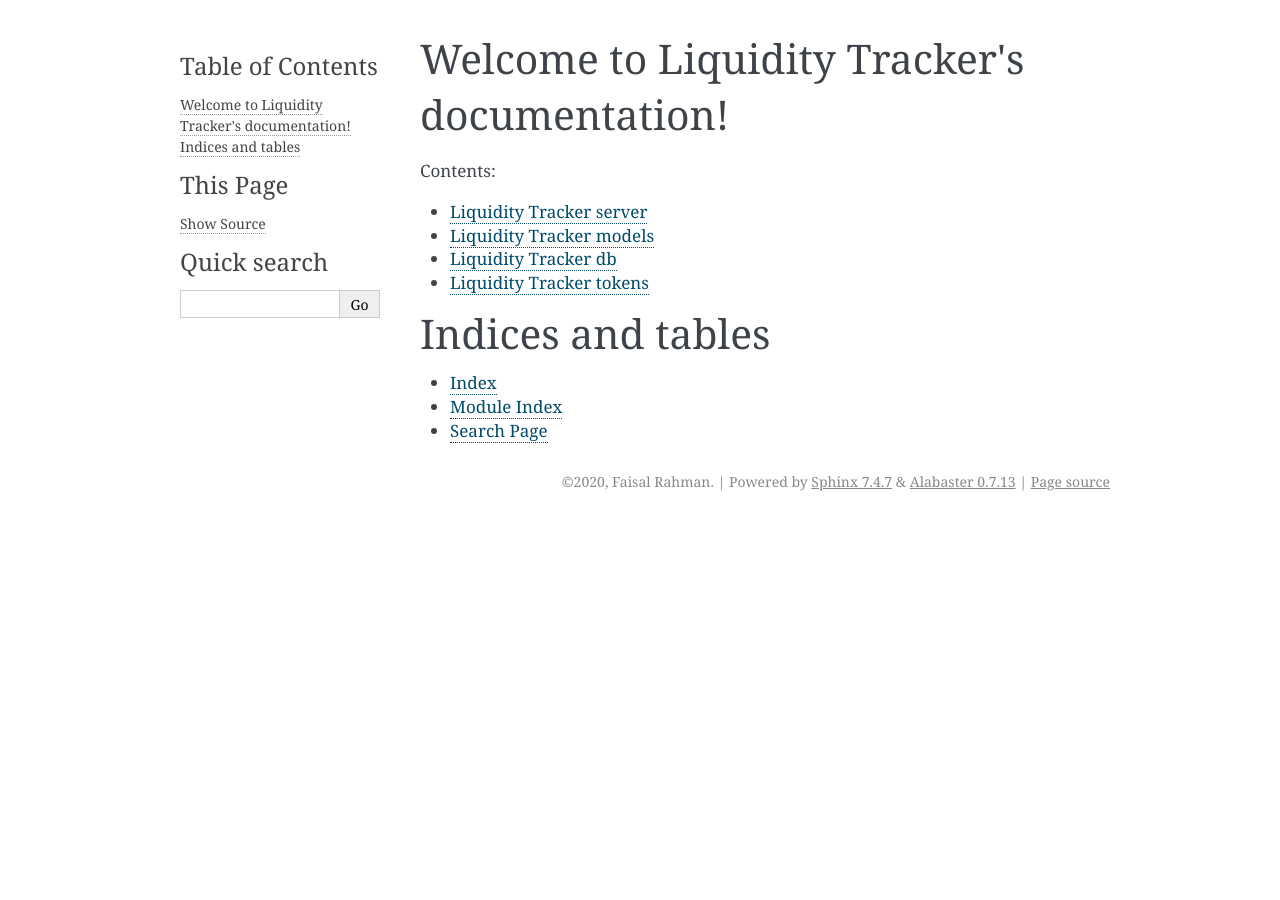
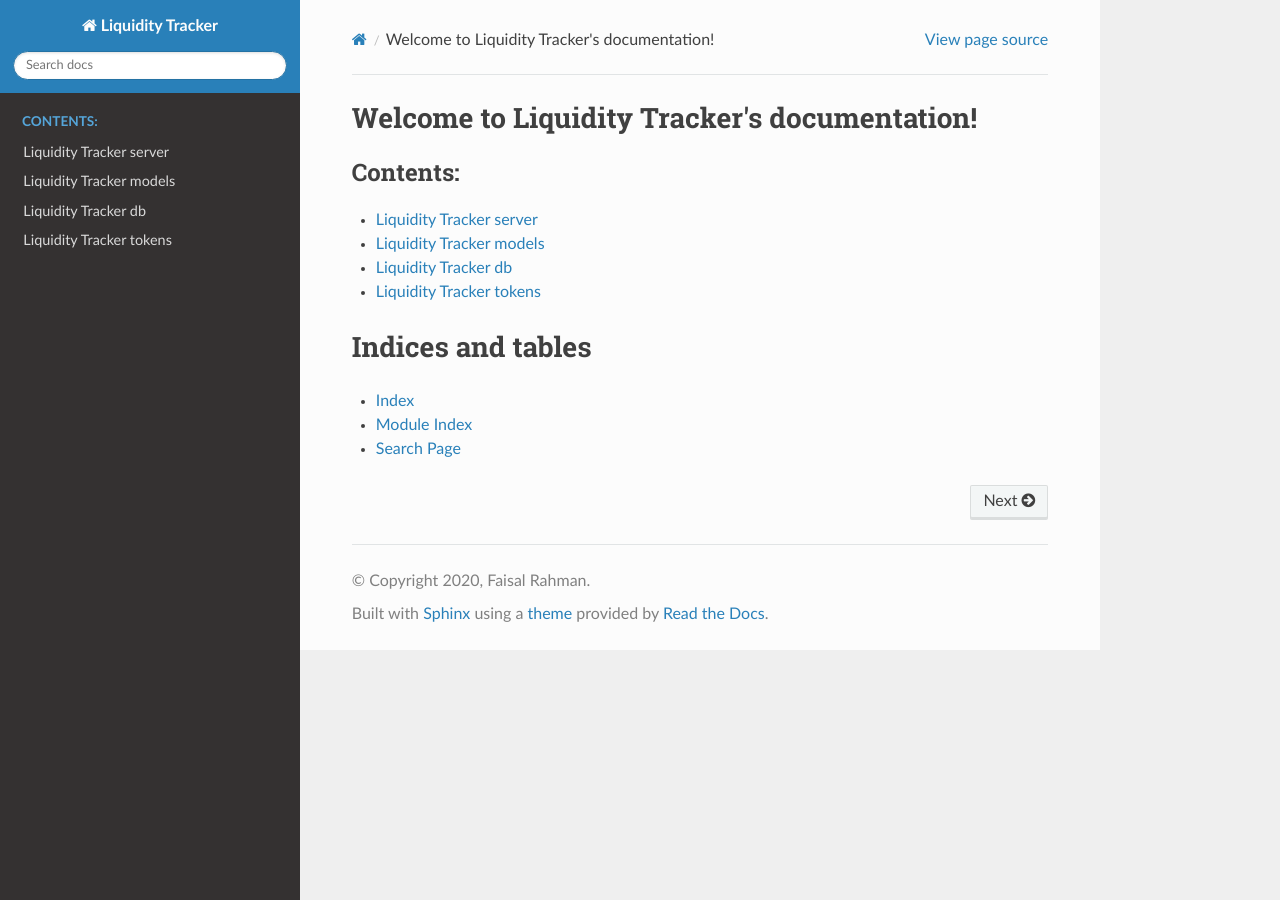
Before and after one commit to faisal233/amm-liquidity-tracker, a Sphinx documentation site: the page built from docs/source/index.rst, in a window 1280 px wide. Built offline with Sphinx 7.4.7 and the Read the Docs theme 2.0.0, drawn with Linux system fonts in a browser that asks for light colours.

Commit message:
readthedocs theme added

```diff
--- a/docs/requirements.txt
+++ b/docs/requirements.txt
@@ -1,2 +1,3 @@
 sphinx==3.2.1
 sphinx-autodoc-typehints==1.11.1
+sphinx-rtd-theme==0.5.0
--- a/docs/source/conf.py
+++ b/docs/source/conf.py
@@ -10,6 +10,7 @@
 # add these directories to sys.path here. If the directory is relative to the
 # documentation root, use os.path.abspath to make it absolute, like shown here.
 #
+import sphinx_rtd_theme
 import os
 import sys
 sys.path.insert(0, os.path.abspath('../../liquidity-tracker'))
@@ -42,7 +43,8 @@ release = 'v1'
 # extensions coming with Sphinx (named 'sphinx.ext.*') or your custom
 # ones.
 extensions = ['sphinx.ext.todo', 'sphinx.ext.viewcode',
-              'sphinx.ext.autodoc', 'sphinx_autodoc_typehints']
+              'sphinx_rtd_theme', 'sphinx.ext.autodoc',
+              'sphinx_autodoc_typehints']
 
 # Add any paths that contain templates here, relative to this directory.
 templates_path = ['_templates']
@@ -65,7 +67,7 @@ exclude_patterns = []
 # The theme to use for HTML and HTML Help pages.  See the documentation for
 # a list of builtin themes.
 #
-html_theme = 'alabaster'
+html_theme = 'sphinx_rtd_theme'
 
 # Add any paths that contain custom static files (such as style sheets) here,
 # relative to this directory. They are copied after the builtin static files,
```
